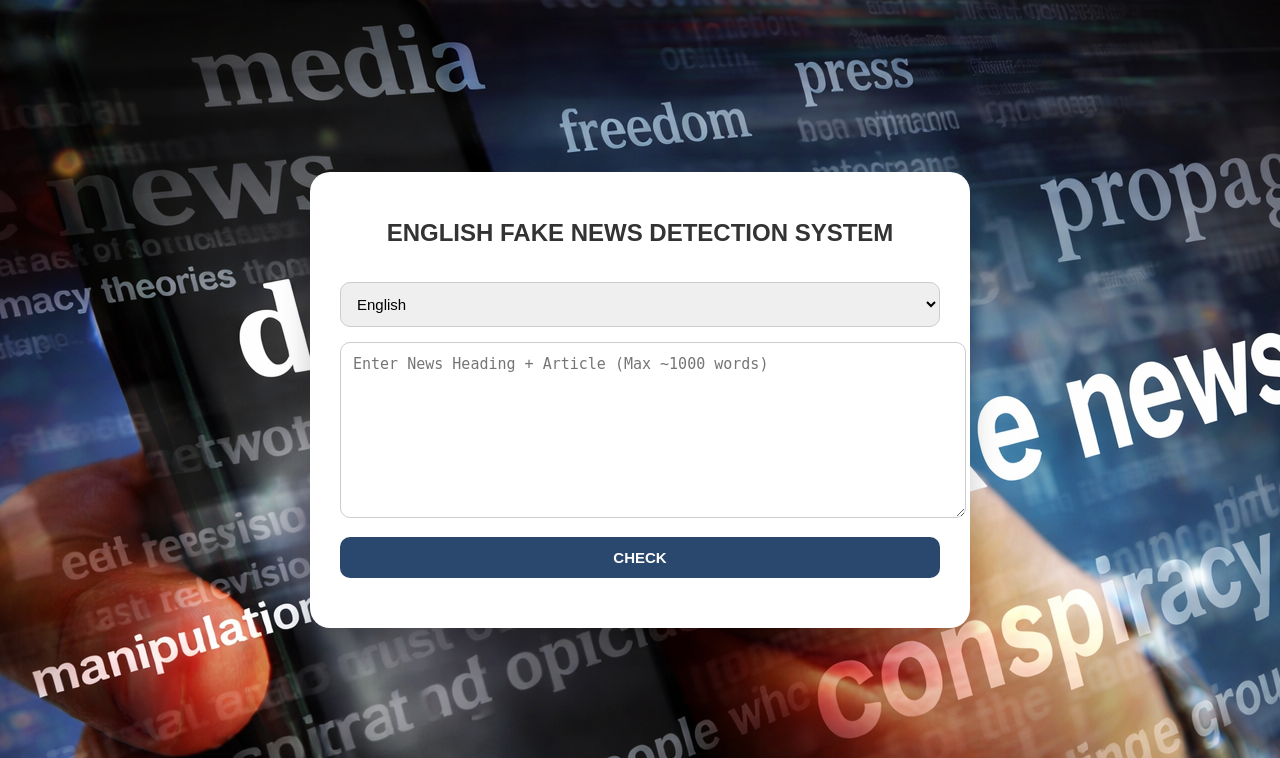
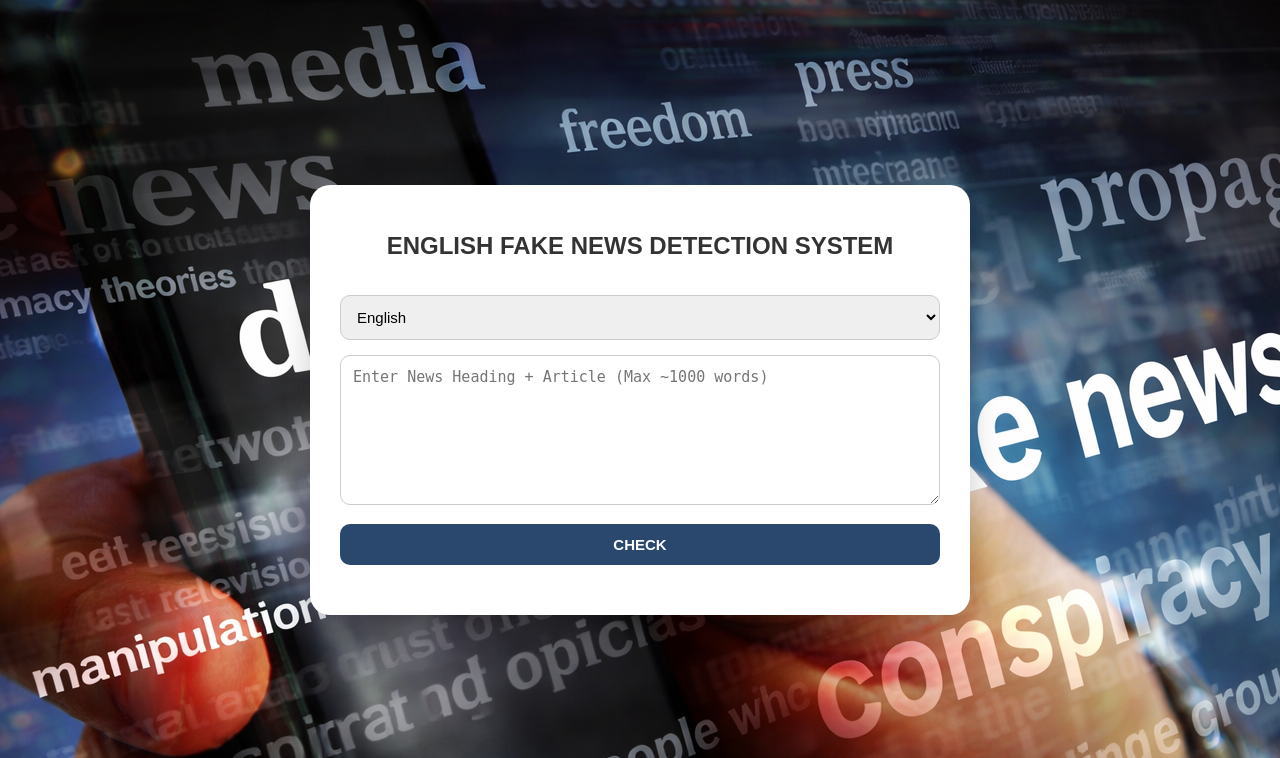
Before and after one commit to Fake-News-Detection-Team/Fake-News-Detection-English, a Flask app: page / in a window 1280 px wide. Shown: the top 758 px of the page. Run offline with Flask 3, Linux system fonts and the light colour scheme; parts of the project's set-up code (start-up, migrations or seed data) failed here and were passed over.

Commit message:
Fix box-sizing property in textarea style

```diff
--- a/templates/index.html
+++ b/templates/index.html
@@ -38,7 +38,7 @@
     }
     textarea{
       width:100%;
-      box-sizing: box-border;
+      box-sizing: border-box;
       resize:vertical;
       height:150px;
     }
```
